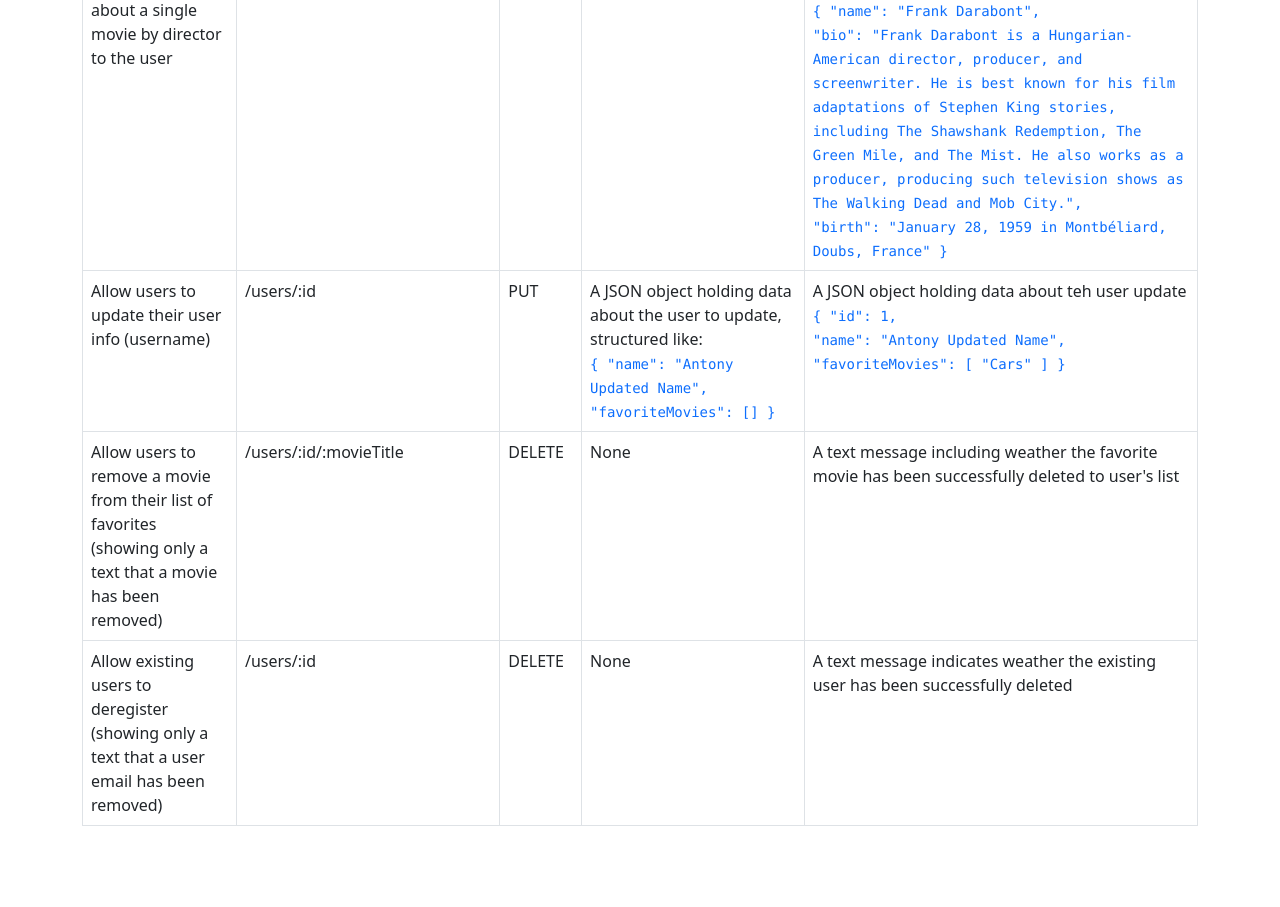
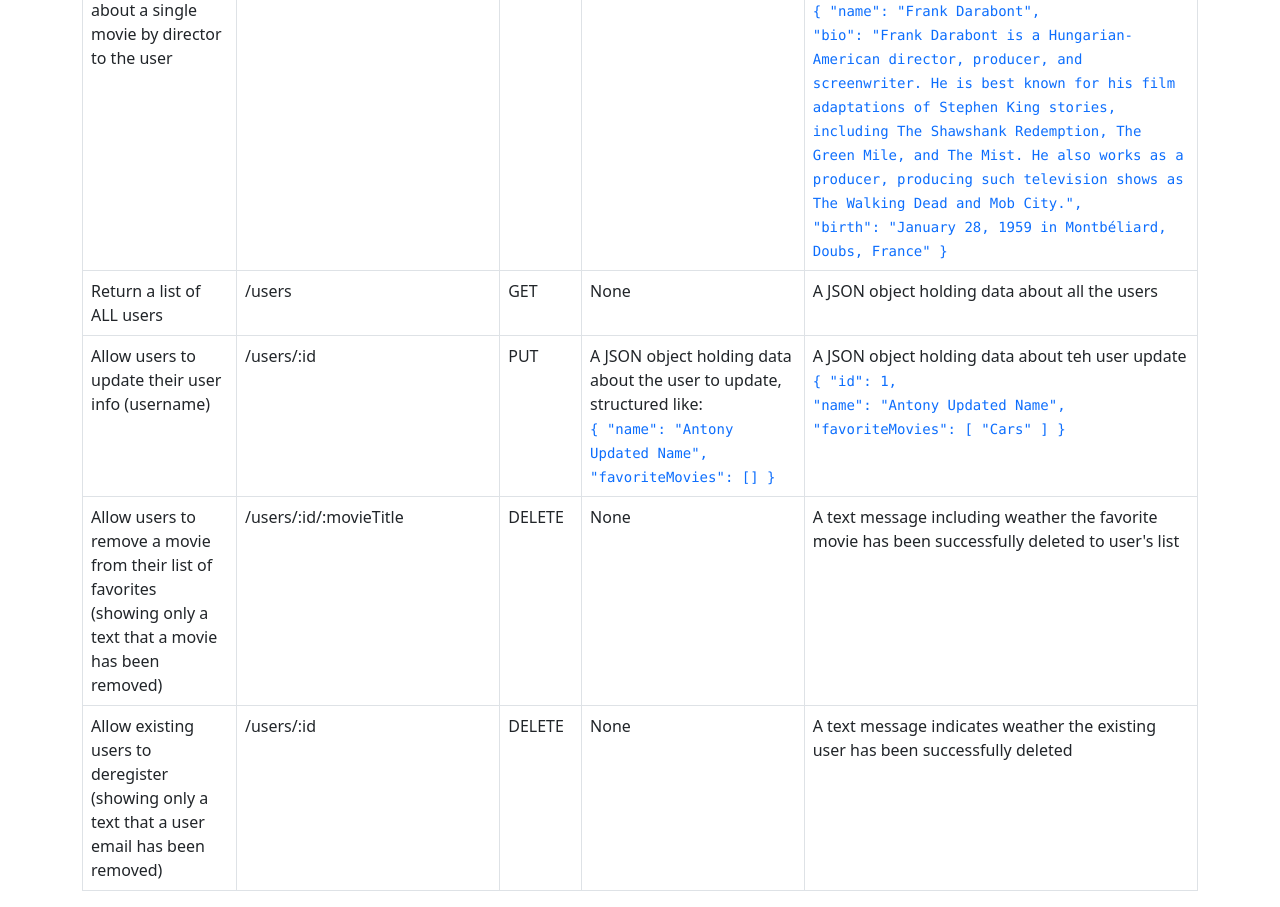
Before and after one commit to wichofly/movie-api, a website: page public/documentation.html in a window 1280 px wide. Shown: the part 1316-2223 px from the top of the page. Before the commit the page ends 2158 px from the top, so only its background shows below. Drawn offline with nearby package versions, Linux system fonts and the light colour scheme.

Commit message:
adding /users in documentation

```diff
--- a/public/documentation.html
+++ b/public/documentation.html
@@ -137,6 +137,13 @@
                     </td>
                 </tr>
                 <tr>
+                    <td>Return a list of ALL users</td>
+                    <td>/users</td>
+                    <td>GET</td>
+                    <td>None</td>
+                    <td>A JSON object holding data about all the users</td>
+                </tr>
+                <tr>
                     <td>Allow users to update their user info (username)</td>
                     <td>/users/:id</td>
                     <td>PUT</td>
```
